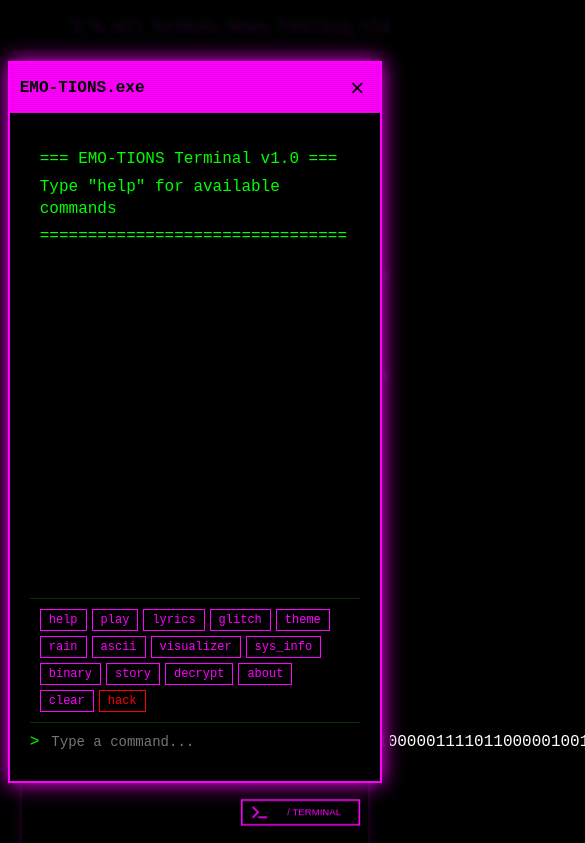
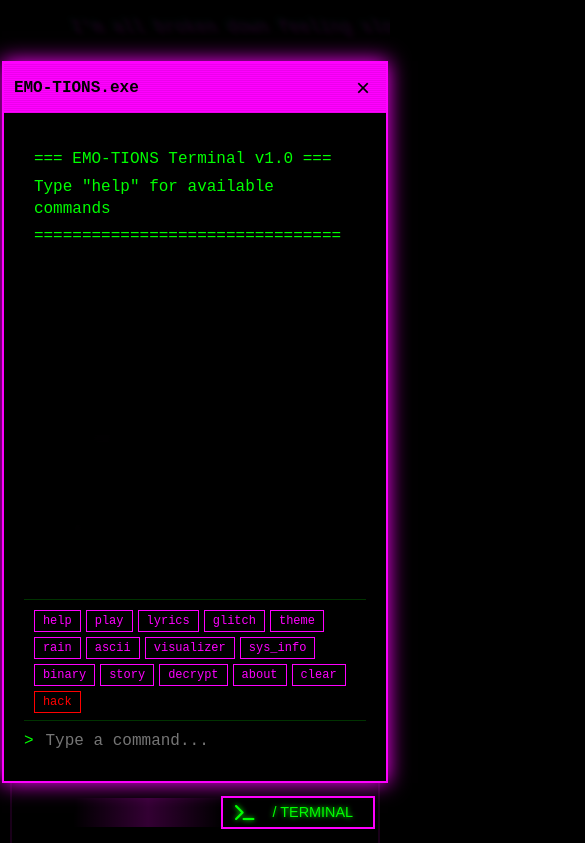
Before and after one commit to Themanzato/emotions, a plain HTML site: page index.html in a window 390 px wide. Both pictures are taken after a click on the button "/ TERMINAL". Shown: the top 843 px of the page, 585 px wide, since content can reach past the window. Drawn offline with Linux system fonts and the light colour scheme.

Commit message:
UX MOVILES

```diff
--- a/styles.css
+++ b/styles.css
@@ -9,6 +9,15 @@ body {
     font-family: 'Courier New', monospace;
     margin: 0;
     padding: 20px;
+    overflow-x: hidden;
+    min-height: 100vh;
+    width: 100%;
+    box-sizing: border-box;
+    position: relative;
+}
+
+.content {
+    max-width: 100%;
     overflow-x: hidden;
 }
 
@@ -31,6 +40,9 @@ body {
     background: rgba(0, 0, 0, 0.8);
     border: 2px solid var(--neon-color);
     box-shadow: 0 0 10px var(--neon-color);
+    max-width: 100%;
+    overflow: hidden;
+    box-sizing: border-box;
 }
 
 .description {
@@ -139,6 +151,8 @@ body {
     height: 100%;
     pointer-events: none;
     z-index: 1;
+    overflow: hidden;
+    max-width: 100vw;
     overflow: hidden;
 }
 
@@ -259,15 +273,17 @@ body {
     backdrop-filter: blur(5px);
     -webkit-backdrop-filter: blur(5px);
     border: 2px solid var(--neon-color);
-    padding: 15px 25px;
-    font-size: 1.2em;
+    padding: 12px 20px;
+    font-size: 1em;
     cursor: pointer;
-    overflow: hidden;
-    transition: all 0.3s;
-    color: var(--neon-color);
     display: flex;
     align-items: center;
-    gap: 10px;
+    gap: 8px;
+    margin: 0;
+    transform: none;
+    white-space: nowrap;
+    color: #0f0;
+    text-shadow: 0 0 5px #0f0;
 }
 
 .terminal-button::before {
@@ -296,10 +312,11 @@ body {
 }
 
 .terminal-button:hover {
-    background: var(--neon-color);
-    color: #000;
-    box-shadow: 0 0 5px var(--neon-color),
-                0 0 25px var(--neon-color);
+    background: rgba(0, 255, 0, 0.2);
+    border-color: #0f0;
+    box-shadow: 0 0 5px #0f0,
+                0 0 25px #0f0;
+    color: #0f0;
 }
 
 .terminal-content {
@@ -568,26 +585,48 @@ body {
 
 /* Agregar media queries para dispositivos móviles */
 @media screen and (max-width: 768px) {
-    .terminal-button {
-        bottom: 15px;
-        right: 15px;
-        padding: 8px 15px;
-        font-size: 14px;
-        transform: scale(0.9);
+    body {
+        padding: 10px;
     }
 
-    .terminal-button:hover {
-        transform: scale(0.95);
+    .glitch {
+        font-size: 3rem;
+    }
+
+    .player-links {
+        flex-direction: column;
+        align-items: center;
+    }
+
+    .neon-button {
+        width: 90%;
+        justify-content: center;
+        margin: 5px 0;
     }
 
     .terminal-window {
-        width: 90%;
+        width: 95%;
         height: 80vh;
-        margin: 10% auto;
+        margin: 0 auto;
     }
 
-    .terminal-input {
-        font-size: 14px;
+    .quick-commands {
+        padding: 5px;
+        gap: 3px;
+    }
+
+    .cmd-tag {
+        padding: 2px 6px;
+        font-size: 11px;
+    }
+
+    .terminal-button {
+        padding: 8px 15px;
+        font-size: 0.9em;
+    }
+
+    .terminal-button i {
+        font-size: 1.2em;
     }
 
     .commands-list {
@@ -604,11 +643,6 @@ body {
         padding: 12px 20px;
     }
 
-    /* Hacer el efecto glitch más visible en móvil */
-    .glitch {
-        font-size: 2.5rem;
-    }
-
     /* Mejorar la legibilidad del texto */
     .description p {
         font-size: 16px;
@@ -618,20 +652,50 @@ body {
 
 /* Ajustes específicos para pantallas muy pequeñas */
 @media screen and (max-width: 480px) {
-    .terminal-button {
-        padding: 6px 12px;
-        font-size: 12px;
-        transform: scale(0.8);
+    .glitch {
+        font-size: 2.5rem;
     }
 
-    .button-text {
-        margin-left: 5px;
+    .terminal-button {
+        bottom: 15px;
+        right: 15px;
+        padding: 6px 12px;
     }
 
     .terminal-window {
-        width: 95%;
+        width: 98%;
         height: 85vh;
     }
+
+    .commands-list {
+        font-size: 0.9em;
+    }
+
+    .quick-commands {
+        max-height: 100px;
+        overflow-y: auto;
+    }
+}
+
+/* Prevenir zoom en inputs en iOS */
+@media screen and (max-width: 768px) {
+    input[type="text"],
+    input[type="number"],
+    textarea {
+        font-size: 16px;
+    }
+}
+
+/* Asegurar que el contenido no se desborde */
+.vhs-effect {
+    max-width: 100%;
+    overflow: hidden;
+    box-sizing: border-box;
+}
+
+.lyrics-container {
+    max-width: 100vw;
+    overflow: hidden;
 }
 
 /* Barra de comandos rápidos */
```
